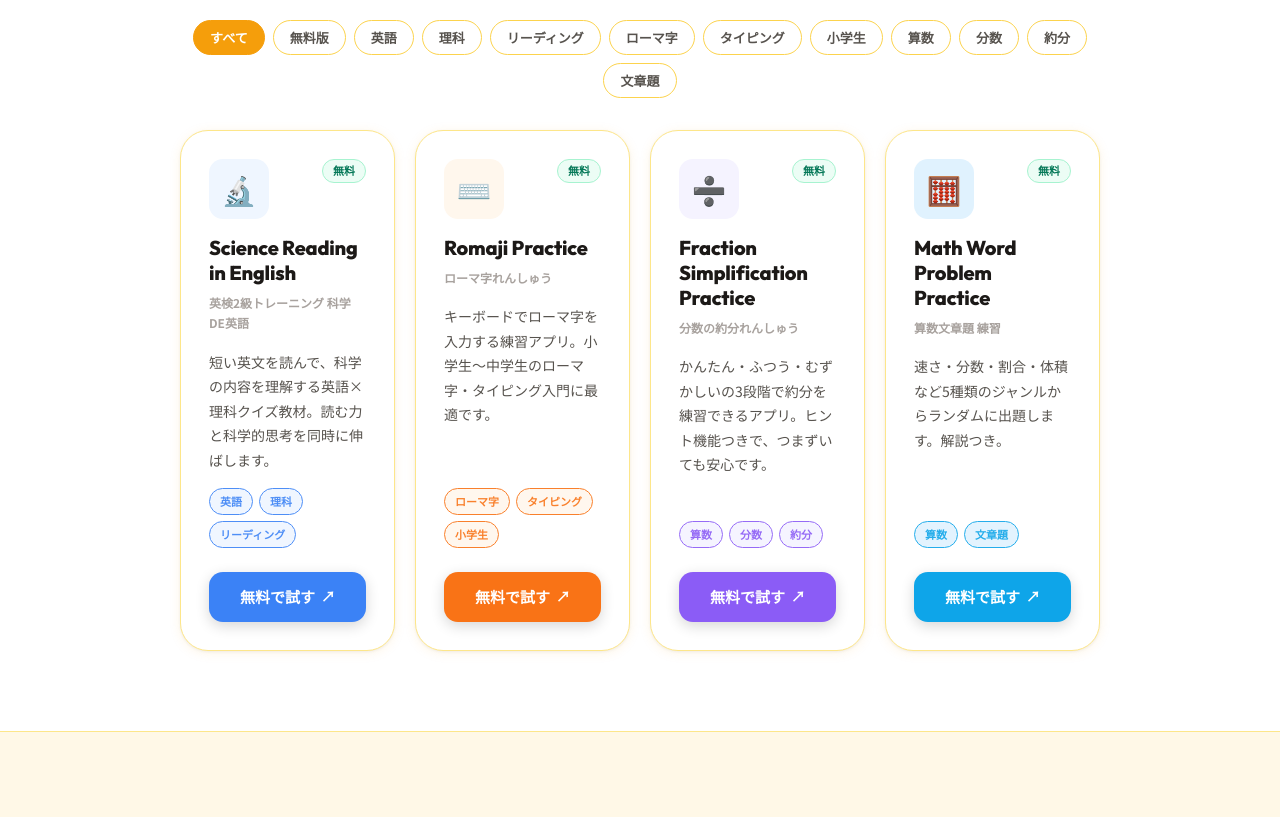
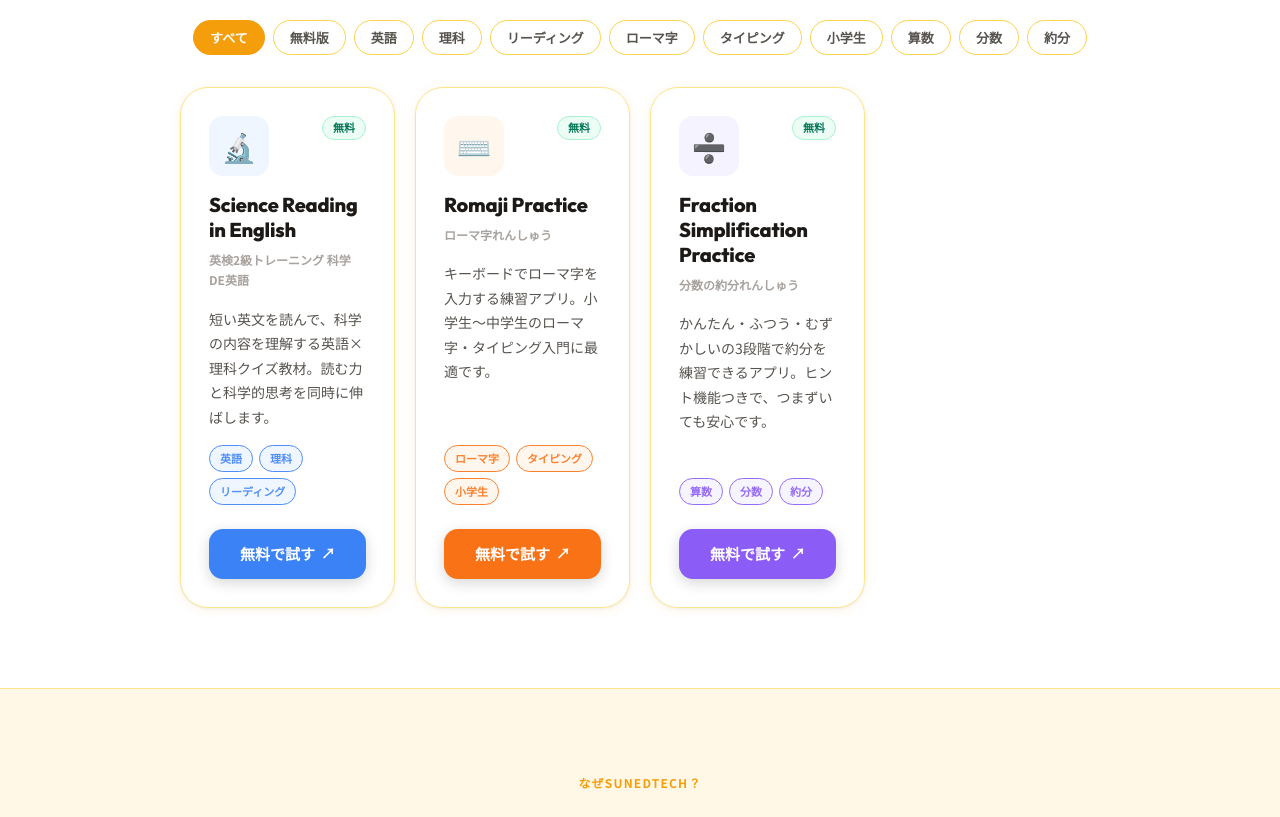
Before and after one commit to growupkuriyama-hub/SunEdTech, a React (Vite) app in the folder homepage/: page / in a window 1280 px wide. Shown: the part 980-1797 px from the top of the page. Built offline with nearby package versions, Linux system fonts and the light colour scheme.

Commit message:
Update data.js

```diff
--- a/homepage/src/data.js
+++ b/homepage/src/data.js
@@ -42,18 +42,5 @@ export const APP_LIST = [
     color: "#8B5CF6",
     bgColor: "#F5F3FF",
     icon: "➗",
-  },
-  {
-    id: "math-practice",
-    paid: false,
-    name: "Math Word Problem Practice",
-    nameJa: "算数文章題 練習",
-    description: "速さ・分数・割合・体積など5種類のジャンルからランダムに出題します。解説つき。",
-    target: "小5 / 文章題の総合練習",
-    tags: ["算数", "文章題"],
-    url: "https://s5bunshodai.pages.dev/",
-    color: "#0EA5E9",
-    bgColor: "#E0F2FE",
-    icon: "🧮",
   }
 ];
```
